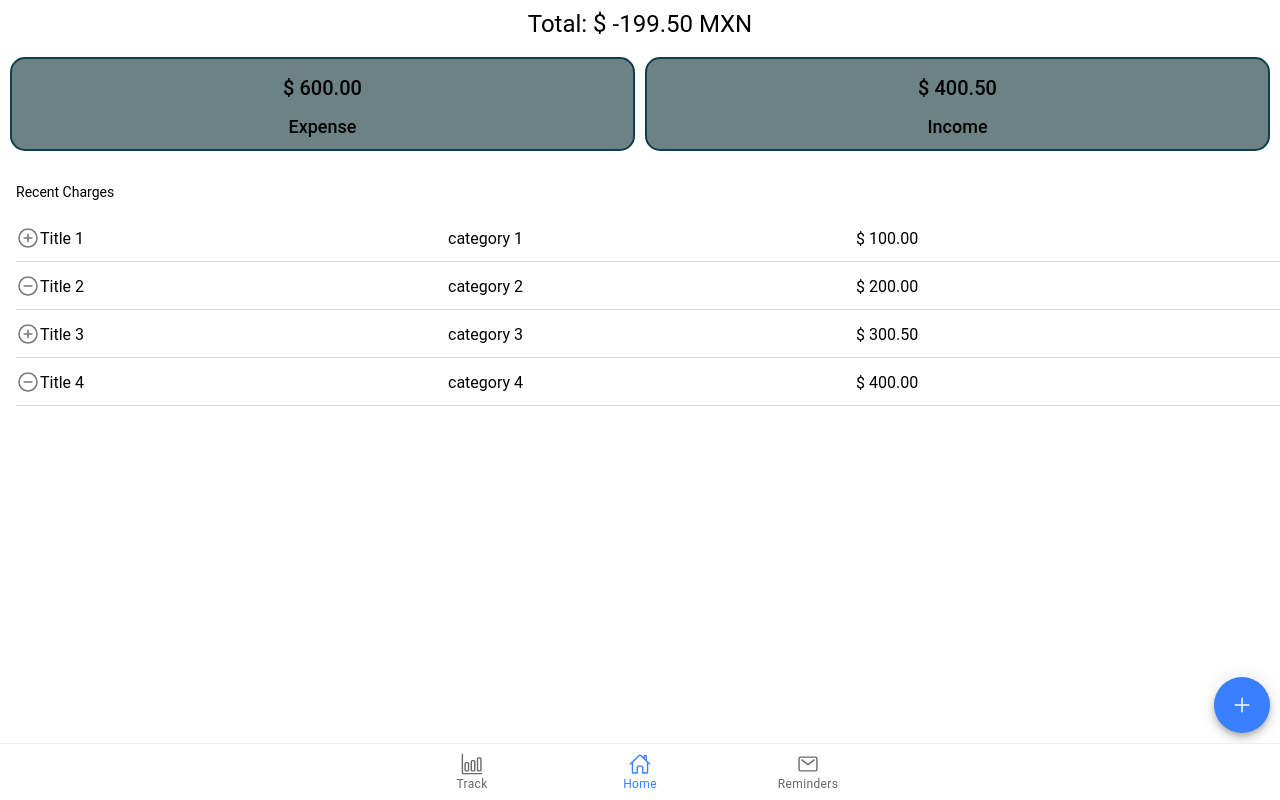
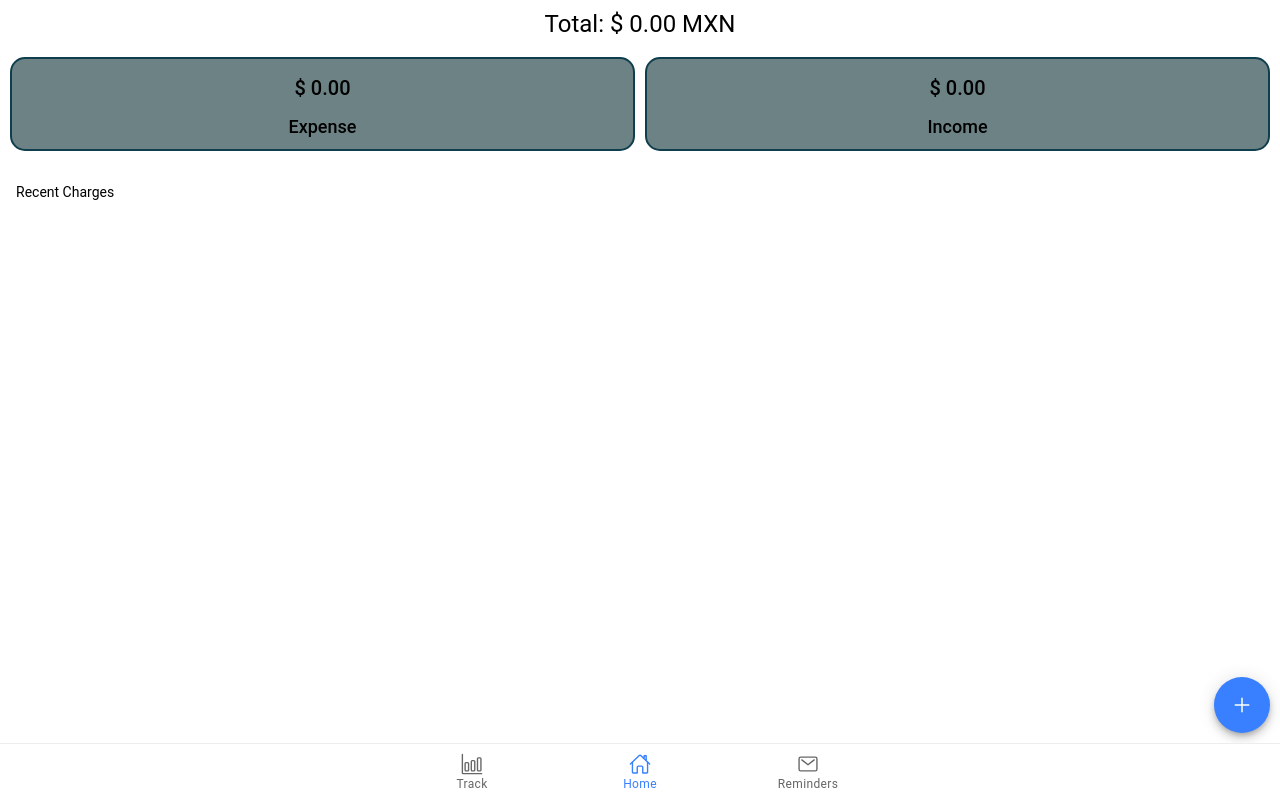
Before and after one commit to AlanBar13/tsukan, a React (Create React App) app: page /home in a window 1280 px wide. Built offline with nearby package versions, Linux system fonts and the light colour scheme.

Commit message:
Added localStorage saving

```diff
--- a/src/pages/Home.tsx
+++ b/src/pages/Home.tsx
@@ -1,25 +1,25 @@
 import { IonContent, IonPage, IonLabel, IonGrid, IonRow, IonCol, IonList, IonListHeader, IonFab, IonIcon, IonFabButton, useIonModal } from '@ionic/react';
 import { useState, useEffect} from 'react'
 import { add } from 'ionicons/icons';
+
 import ListItem from '../components/ListItem'
 import AddChargeMd from '../components/AddChargeMd'
+
+import { setStorageList, readSotrageList } from '../services/storageService'
 import { Item } from '../models'
 import { nanoid } from 'nanoid'
 
 import './Home.css';
 
-const items: Item[] = [
-    { id: '1', title: "Title 1", category: "category 1", amount: 100, sign: "+", timestamp: "2021-09-20" },
-    { id: '2', title: "Title 2", category: "category 2", amount: 200, sign: "-", timestamp: "2021-09-20" },
-    { id: '3', title: "Title 3", category: "category 3", amount: 300.50, sign: "+", timestamp: "2021-09-20" },
-    { id: '4', title: "Title 4", category: "category 4", amount: 400, sign: "-", timestamp: "2021-09-20" },
-]
-
 const Home: React.FC = () => {
-    const [list, setList] = useState<Item[]>(items)
+    const [list, setList] = useState<Item[]>([])
     const [xpense, setXpense] = useState<number>(0)
     const [income, setIncome] = useState<number>(0)
     const [total, setTotal] = useState<number>(0)
+
+    useEffect(() => {
+        setList(readSotrageList())
+    }, [])
 
     useEffect(() => {
         getTotal(list)
@@ -39,8 +39,9 @@ const Home: React.FC = () => {
             sign,
             timestamp: dt.toString()
         }
-        setList([...list, newItem])
-        console.log(list)
+        const newArr = [newItem, ...list]
+        setList(newArr)
+        setStorageList(newArr)
     }
 
     const [present, dismiss] = useIonModal(AddChargeMd, {
@@ -67,6 +68,7 @@ const Home: React.FC = () => {
         const filteredArr =  list.filter((item) => item.id !== id)
         console.log(filteredArr)
         await setList(filteredArr)
+        setStorageList(filteredArr)
     }
 
     const showList = (items: Item[]) => {
--- /dev/null
+++ b/src/services/storageService.ts
@@ -0,0 +1,22 @@
+import { Item } from "../models"
+const key = "_xplist"
+
+const setStorageList = (items: Item[]) => {
+    console.log(items)
+    localStorage.setItem(key, JSON.stringify(items))
+}
+
+const readSotrageList = () => {
+    const listFromStorage = localStorage.getItem(key)
+    if(listFromStorage !== null){
+        return JSON.parse(listFromStorage)
+    }else{
+        return []
+    }
+}
+
+const removeStorageList = () => {
+    localStorage.removeItem(key)
+}
+
+export { setStorageList, readSotrageList, removeStorageList }
```
